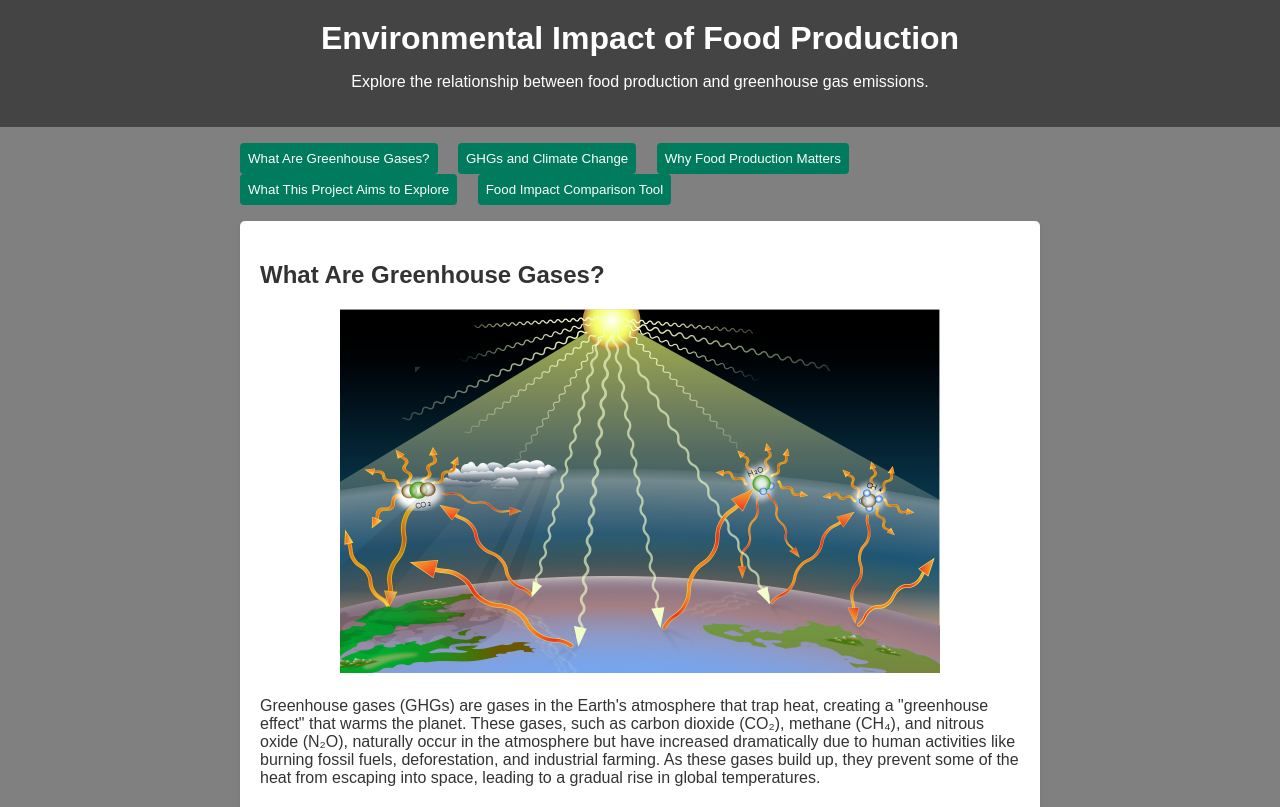
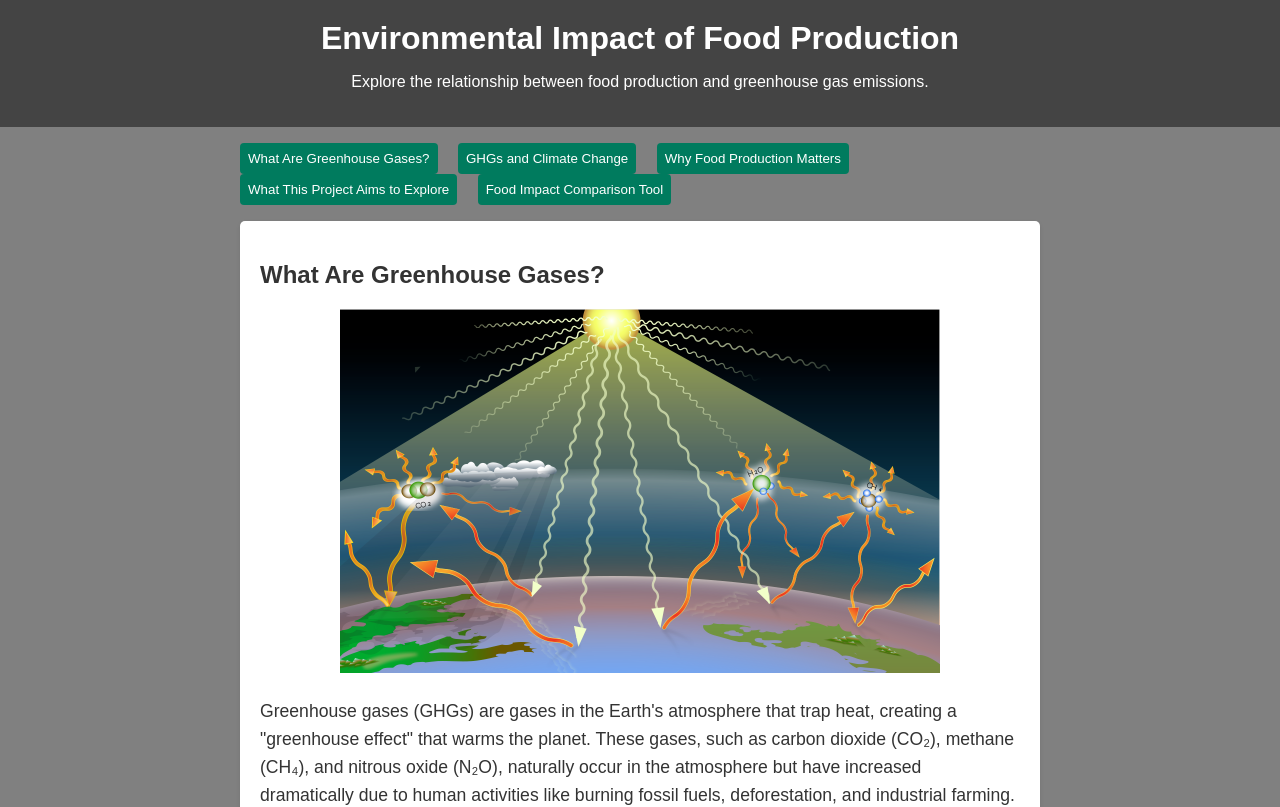
Before and after one commit to camrync23/209FinalProject, a SvelteKit app: page / in a window 1280 px wide. Shown: the top 807 px of the page. Built offline with nearby package versions, Linux system fonts and the light colour scheme.

Commit message:
Update GreenhouseGases.svelte

```diff
--- a/src/components/GreenhouseGases.svelte
+++ b/src/components/GreenhouseGases.svelte
@@ -1,7 +1,7 @@
 <section id="greenhouse-gases">
     <h2>What Are Greenhouse Gases?</h2>
     <div class="visual">
-    <img src="/images/1200px-Greenhouse-effect-t2.png" alt="Illustration of the greenhouse effect" width="600">
+      <img src="/images/1200px-Greenhouse-effect-t2.png" alt="Illustration of the greenhouse effect">
     </div>
     <p>Greenhouse gases (GHGs) are gases in the Earth's atmosphere that trap heat, creating a "greenhouse effect" that warms the planet. These gases, such as carbon dioxide (CO₂), methane (CH₄), and nitrous oxide (N₂O), naturally occur in the atmosphere but have increased dramatically due to human activities like burning fossil fuels, deforestation, and industrial farming. As these gases build up, they prevent some of the heat from escaping into space, leading to a gradual rise in global temperatures.</p>
   </section>
@@ -10,7 +10,22 @@
     section {
       margin-bottom: 2rem;
     }
+
     .visual {
       text-align: center;
+      margin: 20px 0;
+    }
+
+    /* Ensure the image is responsive */
+    .visual img {
+      max-width: 100%;   /* Ensure image scales to fit the container */
+      height: auto;      /* Maintain aspect ratio */
+      width: 600px;      /* Set a base width */
+    }
+
+    p {
+      font-size: 1.1rem;
+      line-height: 1.6;
+      color: #333;
     }
   </style>
```
